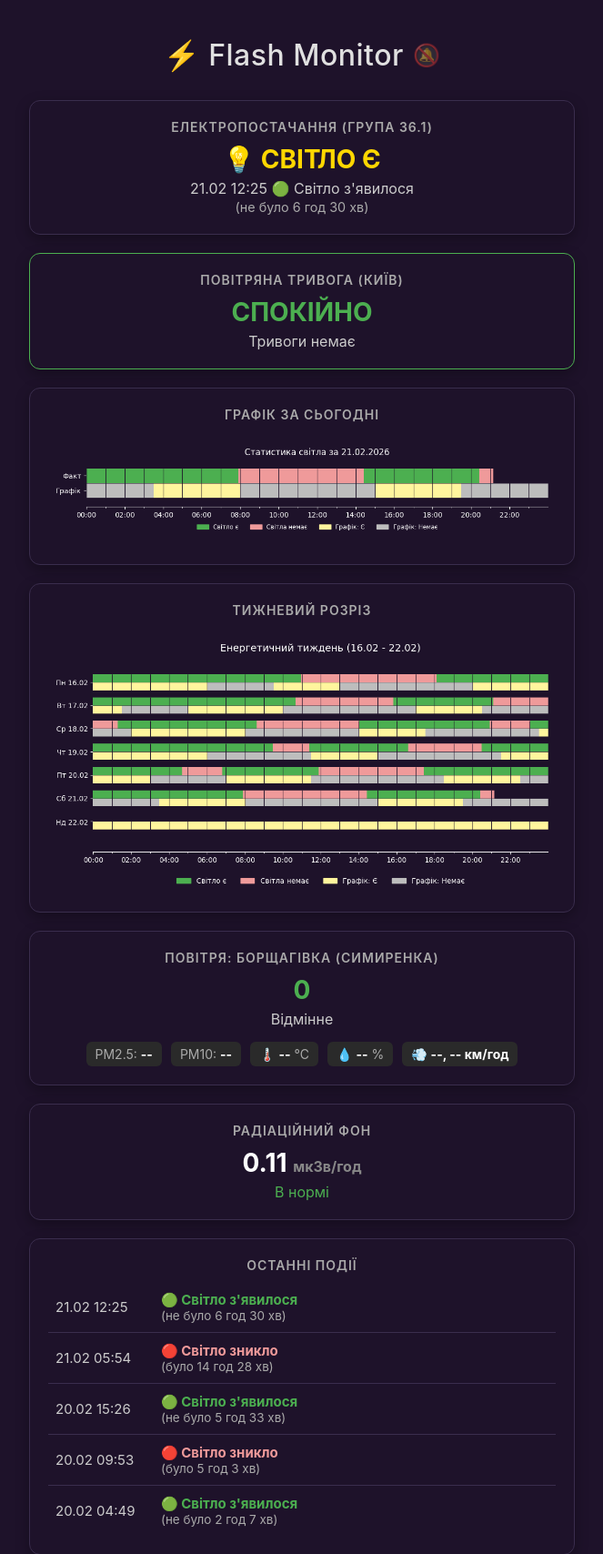
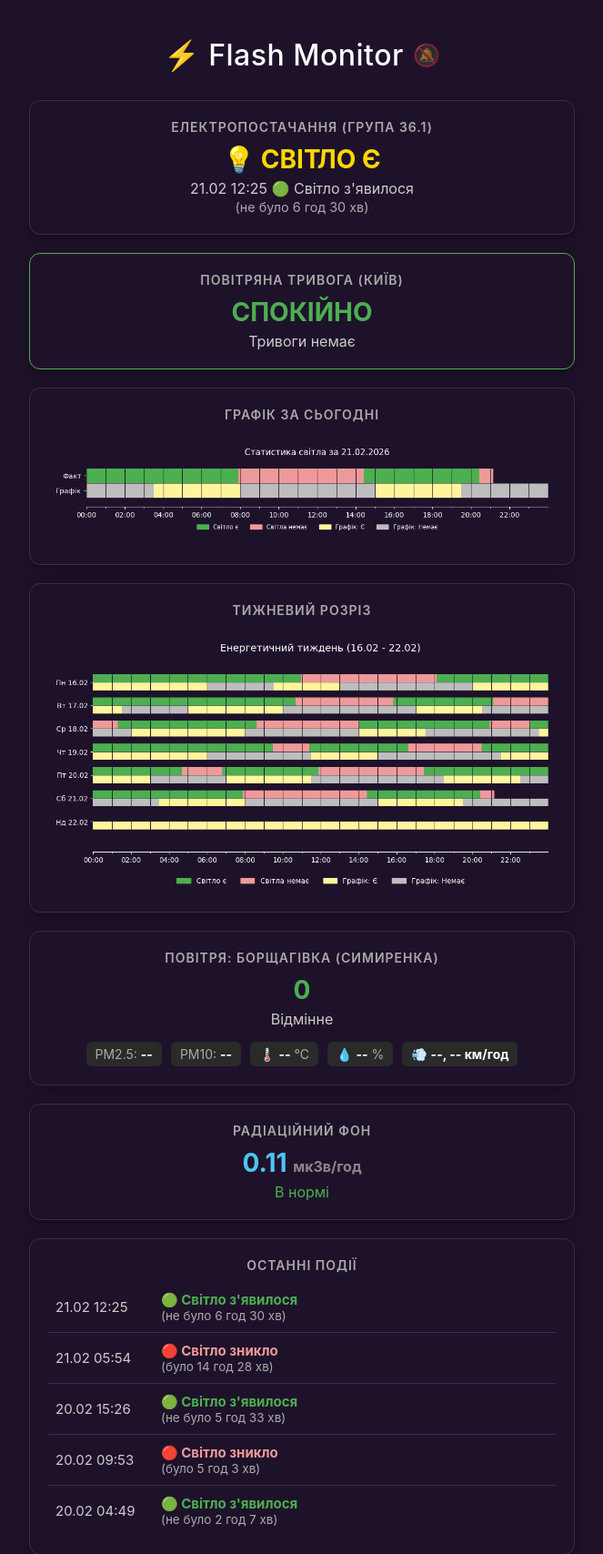
Before and after one commit to weby-homelab/flash-monitor-kyiv, a Flask app: page / in a window 1280 px wide. Shown: the top 1708 px of the page at 91% size, without its empty margins (308-971 px from the left). Run offline with Flask 3, Linux system fonts and the light colour scheme; data that the repository does not hold is empty.

Commit message:
style: apply security-monitor text colors to flash-monitor

```diff
--- a/templates/index.html
+++ b/templates/index.html
@@ -17,7 +17,7 @@
         body { font-family: -apple-system, BlinkMacSystemFont, 'Segoe UI', Roboto, Helvetica, Arial, sans-serif; background: #1E122A; color: white; text-align: center; padding: 20px; margin: 0; }
         .container { max-width: 600px; margin: 0 auto; }
 
-        h1 { font-weight: 500; letter-spacing: 0.5px; color: #E0E0E0; margin-bottom: 30px; }
+        h1 { font-weight: 500; letter-spacing: 0.5px; color: #fff; margin-bottom: 30px; }
 
         .card {
             background: #1E122A;
@@ -151,7 +151,7 @@
         <!-- Radiation & Weekly -->
         <div class="card">
             <div class="title">Радіаційний фон</div>
-            <div class="value">
+            <div class="value" style="color: #4fc3f7;">
                 <span id="rad-val">--</span> <span style="font-size: 16px; color: #888;">мкЗв/год</span>
             </div>
             <div class="status-text" style="color: #4caf50;">В нормі</div>
@@ -346,9 +346,10 @@
                         document.getElementById('aqi-hum').innerText = data.aqi.hum;
                         document.getElementById('aqi-wind').innerText = data.aqi.wind_dir + ', ' + data.aqi.wind_speed + ' км/год';
 
-                        if (val <= 50) aqiVal.style.color = '#4caf50';
-                        else if (val <= 100) aqiVal.style.color = '#ffeb3b';
-                        else aqiVal.style.color = '#f44336';
+                        if (val <= 50) aqiVal.style.color = '#4caf50'; // Green
+                        else if (val <= 100) aqiVal.style.color = '#ffeb3b'; // Yellow
+                        else if (val <= 150) aqiVal.style.color = '#ff9800'; // Orange
+                        else aqiVal.style.color = '#f44336'; // Red
                     }
 
                     // 4. Radiation
```
